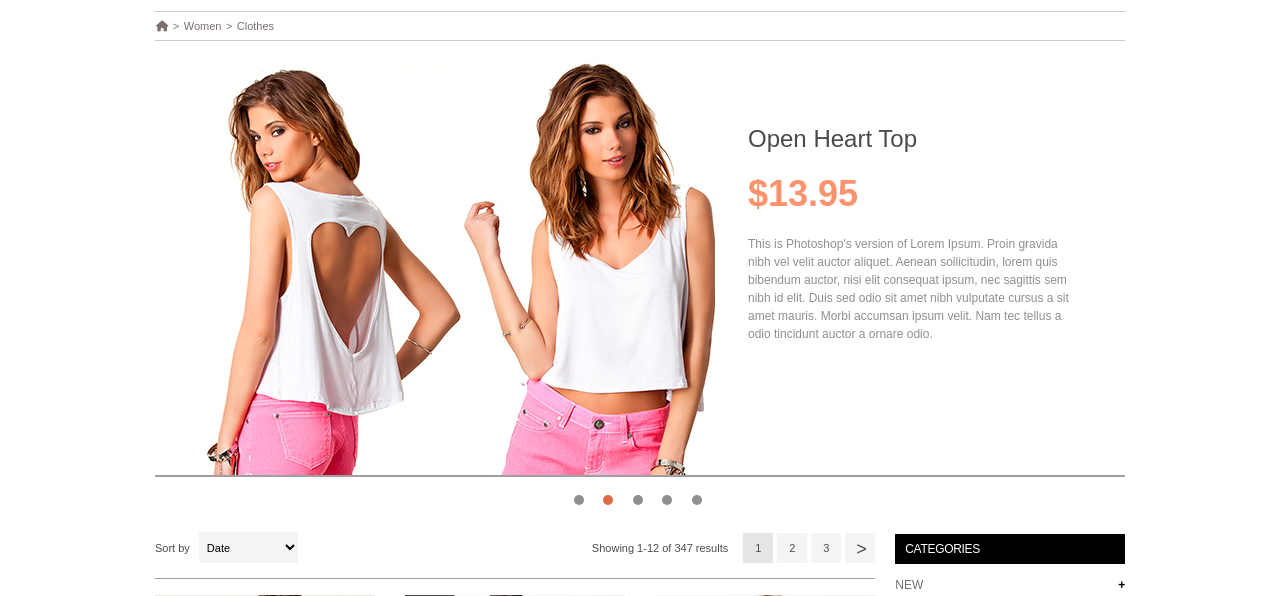
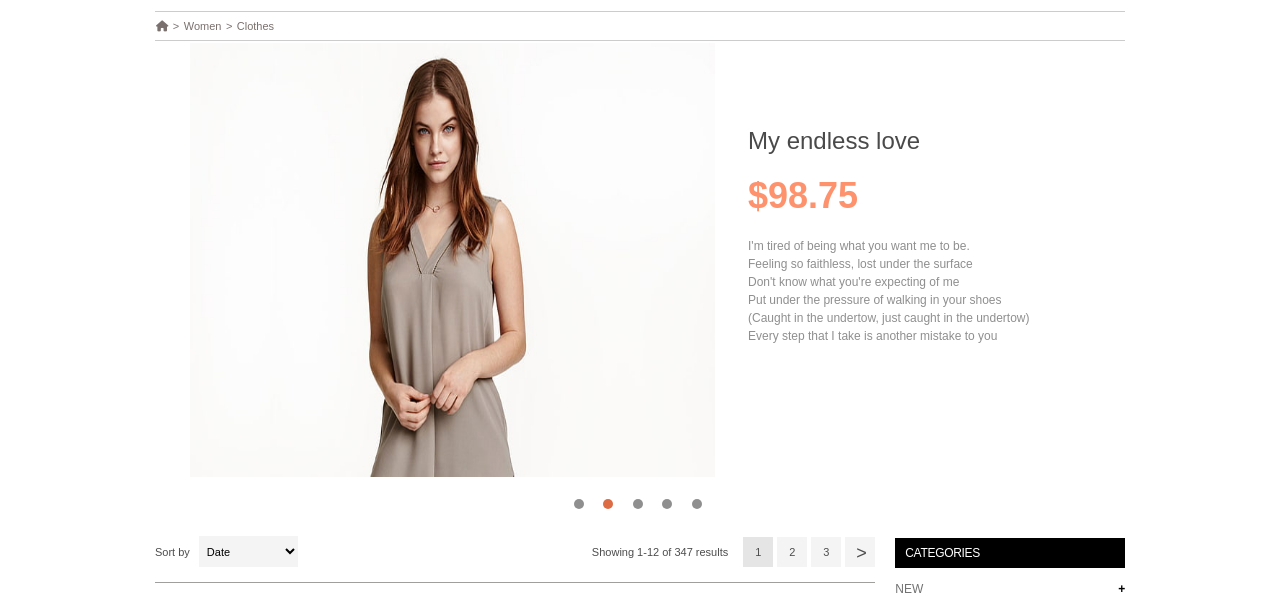
Before and after one commit to notawhalea/second-lab-user-interface, a plain HTML site: page index.html in a window 1280 px wide. Shown: the part 125-721 px from the top of the page. Drawn offline with Linux system fonts and the light colour scheme.

Commit message:
feat: add js file,work with slider

```diff
--- a/index.html
+++ b/index.html
@@ -55,31 +55,31 @@
         <li>Clothes</li>
       </ul>
     </div>
-    <hr class="new1">
+    <hr >
     <div class="main-slider">
       <div class="slider-about">
         <!--<i class="fa-solid fa-angle-left fa-3x left-arrow"></i>-->
         <div class="about-left">
 
-          <img src=".\assets\images\two-girl-in-slider.jpg" width="525" height="434">
+          <img src=".\assets\images\photo-5-for-slider.jpg" width="525" height="434">
         </div>
         <div class="about-right">
-          <h1 class="first-h1">Open Heart Top</h1>
-          <h1 class="second-h1">$13.95</h1>
+          <h1 class="first-h1">My endless love</h1>
+          <h1 class="second-h1">$98.75</h1>
           <ul class="information-in-ul ul-slider-settings">
-            <li >This is Photoshop's version  of Lorem Ipsum. Proin gravida</li>
-            <li class="li-padding-slider">nibh vel velit auctor aliquet. Aenean sollicitudin, lorem quis</li>
-            <li class="li-padding-slider">bibendum auctor, nisi elit consequat ipsum, nec sagittis sem</li>
-            <li class="li-padding-slider">nibh id elit. Duis sed odio sit amet nibh vulputate cursus a sit</li>
-            <li class="li-padding-slider">amet mauris. Morbi accumsan ipsum velit. Nam tec tellus a</li>
-            <li class="li-padding-slider"> odio tincidunt auctor a ornare odio.</li>
+            <li >I'm tired of being what you want me to be.</li>
+            <li class="li-padding-slider">Feeling so faithless, lost under the surface</li>
+            <li class="li-padding-slider">Don't know what you're expecting of me</li>
+            <li class="li-padding-slider">Put under the pressure of walking in your shoes</li>
+            <li class="li-padding-slider">(Caught in the undertow, just caught in the undertow)</li>
+            <li class="li-padding-slider">Every step that I take is another mistake to you</li>
           </ul>
          <!-- <button class="big-button-settings">ADD TO CART <b class="plus-in-button">+</b></button>-->
         </div>
         <!--<i class="fa-solid fa-angle-right fa-3x right-arrow"></i>-->
       </div>
     </div>
-    <hr style="height:2px;border-width:0;color:#a19f9e;background-color:#a19f9e">
+    <!--<hr style="height:2px;border-width:0;color:#a19f9e;background-color:#a19f9e">-->
      <span class="dot first-little-circle"></span>
      <span class="dot second-little-circle"></span>
       <span class="dot third-little-circle"></span>
--- a/style.css
+++ b/style.css
@@ -201,6 +201,7 @@ main .first-one-string li{
 /*slider all styles*/
 
 main .main-slider{
+    margin-top: 2px;
     margin-left: 150px;
 }
 
```
Also changed, not shown: assets/images/photo-3-for-slider.jpg (added), assets/images/photo-4-for-slider.jpg (added), assets/images/photo-5-for-slider.jpg (added), assets/images/slider-picture-five.jpg (added), assets/images/slider-picture-fourth.jpg (added), assets/images/slider-picture-one.jpg (added), assets/images/slider-picture-three.jpg (added), assets/images/slider-picture-two.jpg (added), script.js (added).
